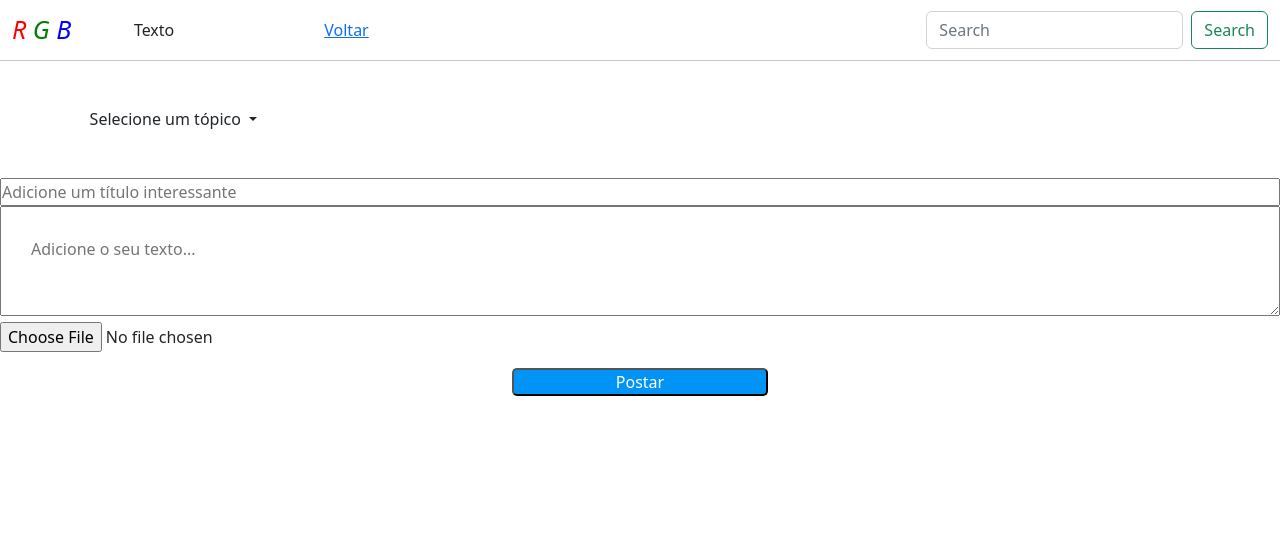
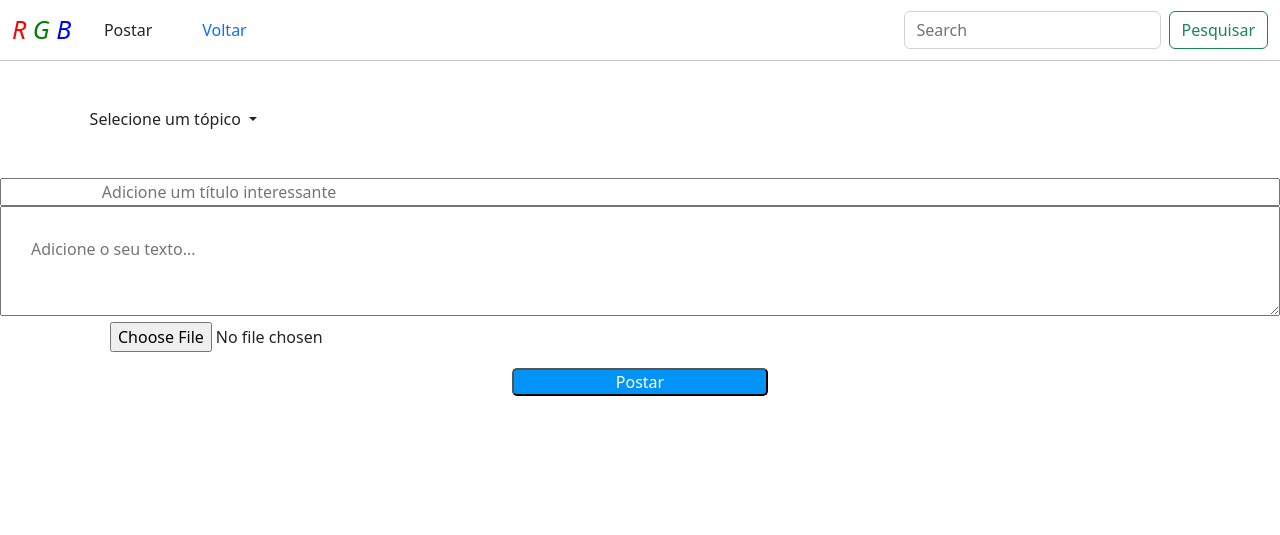
Before and after one commit to igorlobato/Site01, a PHP site: page /post.php in a window 1280 px wide. Shown: the top 535 px of the page. Run offline with PHP 8.4, Linux system fonts and the light colour scheme; some libraries are stand-ins or nearby versions.

Commit message:
Melhoriais Visuais
Página de postar teve algumas melhorias visuais

```diff
--- a/post.php
+++ b/post.php
@@ -26,7 +26,7 @@ if(!isset($_SESSION)){
 				<span style="color:green">G</span>
 				<span style="color:blue">B</span>
 			</a>
-				<a style="padding: 0px 50px">Texto</a>
+				<a style="padding: 0px 20px">Postar</a>
 			</a>
 			  <button class="navbar-toggler" type="button" data-bs-toggle="collapse"
 			  data-bs-target="#navbarSupportedContent" aria-controls="navbarSupportedContent"
@@ -38,11 +38,11 @@ if(!isset($_SESSION)){
 				  <li class="nav-item">
 
 				  </li>
-				  <a href="index.php" href="index.php" style="padding: 10px 10px; margin-left: 90px;">Voltar</a>
+				  <a href="index.php" href="index.php" style="padding: 10px 10px; margin-left: 20px; text-decoration: none;">Voltar</a>
 				</ul>
 				<form class="d-flex" role="search">
 				  <input class="form-control me-2" type="search" placeholder="Search" aria-label="Search">
-				  <button class="btn btn-outline-success" type="submit">Search</button>
+				  <button class="btn btn-outline-success" type="submit">Pesquisar</button>
 				</form>
 			  </div>
 			</div>
@@ -54,27 +54,13 @@ if(!isset($_SESSION)){
 
 
 
-
-
-
-
-
-
-
-
-
-
-
-
-
-
-			<form action="novopost.php" method="POST" enctype="multipart/form-data">
+<form action="novopost.php" method="POST" enctype="multipart/form-data">
   <input type="hidden" name="topic" id="topic">
-  <ul class="navbar-nav">
-    <li class="nav-item dropdown">
-      <a class="nav-link dropdown-toggle" href="#" role="button" data-bs-toggle="dropdown" aria-expanded="false" style="margin:3% 7%">
-        Selecione um tópico
-      </a>
+ 	 <ul class="navbar-nav">
+    	<li class="nav-item dropdown">
+      	<a id="topic-link" class="nav-link dropdown-toggle" href="#" role="button" data-bs-toggle="dropdown" aria-expanded="false" style="margin:3% 7%">
+        	Selecione um tópico
+      	</a>
       <ul class="dropdown-menu dropdown-menu-white">
         <li><a class="dropdown-item" href="#" value="Intel">Intel</a></li>
         <li><a class="dropdown-item" href="#" value="Amd">Amd</a></li>
@@ -89,24 +75,40 @@ if(!isset($_SESSION)){
   </ul>
 
 
-  <input type="text"  name="titulo" placeholder="Adicione um título interessante" style="width: 100%;">
 
-  <textarea type="text" name="descricao" placeholder="Adicione o seu texto..." style="width: 100%; padding: 30px;"></textarea>
+  <input type="text"  name="titulo" placeholder="                        Adicione um título interessante" style="width: 100%;">
+
+  <textarea type="text" id="descricao" name="descricao" placeholder="Adicione o seu texto..." style="width: 100%; padding: 30px; overflow-y: hidden;"></textarea>
   <p>
-  <input name ="imagem" type="file">
+  <input name ="imagem" type="file" style="margin-left: 110px;">
   <center>
-    <button type="submit" class="postar" style="background-color: rgb(1, 147, 245); color: white; width: 20%; border-radius: 5px; min-width: 120px;">Postar</button>
+    <button type="submit" class="postar" style="background-color: rgb(1, 147, 245); color: white; width: 20%; border-radius: 5px; min-width: 120px; margin-bottom: 140px;">Postar</button>
   </center>
 </form>
 
 <script>
-  var options = document.querySelectorAll(".dropdown-item");
-  options.forEach(function(option) {
-    option.addEventListener("click", function() {
-      document.querySelector("#topic").value = this.getAttribute("value");
-    });
+	const dropdown = document.querySelector('.dropdown-menu');
+	const topicLink = document.getElementById('topic-link');
+	const topicInput = document.getElementById('topic');
+
+	dropdown.addEventListener('click', (event) => {
+		if (event.target.getAttribute('value')) {
+		const selectedTopic = event.target.getAttribute('value');
+		topicInput.value = selectedTopic;
+		topicLink.textContent = selectedTopic;
+		}
+	});
+</script>
+
+<script>
+  const textarea = document.getElementById('descricao');
+
+  textarea.addEventListener('input', () => {
+    textarea.style.height = 'auto';
+    textarea.style.height = textarea.scrollHeight + 'px';
   });
 </script>
+
 
 
 </body>
@@ -121,4 +123,5 @@ if(!isset($_SESSION)){
       <script src="sidebars.js"></script>
 
 
+
 </html>
```
